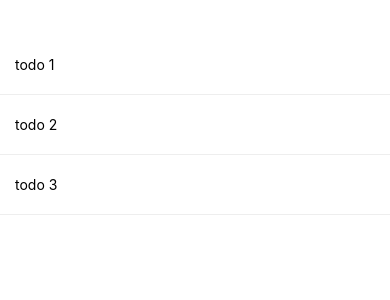
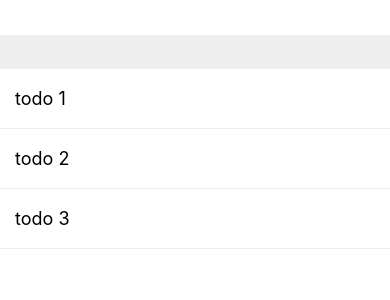
Before and after one commit to lmasucci-gt/Todo-List-App, a React Native app: screen / in a window 390 px wide. Shown: the top 300 px of the page. Built offline with nearby package versions, Linux system fonts and the light colour scheme.

Commit message:
Se crea componente Input para recibir descripcion del Todo. Se crea action submit para pushear el todo al state

```diff
--- a/src/actions-types/todos.js
+++ b/src/actions-types/todos.js
@@ -1,3 +1,4 @@
 
 
 export const COMPLETE = 'COMPLETE'
+export const SUBMIT = 'SUBMIT'
--- /dev/null
+++ b/src/components/Input.js
@@ -0,0 +1,19 @@
+import React from "react";
+import { TextInput, StyleSheet } from 'react-native';
+
+const Input = ({ onChange, value, onSubmit }) => {
+    return (
+        <TextInput onSubmitEditing={onSubmit} onChangeText={onChange} value={value} style={styles.input} />
+    )
+}
+
+const styles = StyleSheet.create({
+    input: {
+        backgroundColor: '#eee',
+        height: 34,
+        alignSelf: 'stretch',
+        padding: 5,
+    }
+})
+
+export default Input
--- a/src/components/ListItem.js
+++ b/src/components/ListItem.js
@@ -5,9 +5,9 @@ export default ({ desc, onPress, completed }) => {
   return (
     <TouchableOpacity onPress={onPress} style={styles.container}>
 
-      {!completed
-      ? <Text styles={[styles.text, styles.strike]}>{desc}</Text>
-      : <Text styles={styles.text}>{desc}</Text>
+      {completed
+      ? <Text style={[styles.text, styles.strike]}>{desc}</Text>
+      : <Text style={styles.text}>{desc}</Text>
     }
 
     </TouchableOpacity>
--- a/src/index.js
+++ b/src/index.js
@@ -1,21 +1,38 @@
-import React from "react";
+import React, { useState } from "react";
 import { StyleSheet, View, FlatList } from "react-native";
 import { connect } from 'react-redux'
-import { complete } from './reducers/todos'
+import { complete, submit } from './reducers/todos'
+import Input from './components/Input'
 import ListItem from './components/ListItem'
 
 const mapStateToProps = state => {
-  console.log("state", state)
   return {data: state.todos}
 }
 
 const mapDispatchToProps = dispatch => ({
-  complete: () => dispatch(complete(id))
+  complete: (id) => dispatch(complete(id)),
+  submit: (val) => dispatch(submit(val)),
 })
 
-const App = ({data, complete}) => {
+const App = ({data, complete, submit}) => {
+
+  //states
+  const [titleValue, setTitleValue] = useState('');
+  const [value, setDescValue] = useState('');
+
+  const handleDesc = (val) => {
+    console.log(val)
+    setDescValue(val)
+  }
+
+  const handleSubmit = () => {
+    submit(value)
+    setDescValue('')
+  }
+
   return (
     <View style={styles.container}>
+      <Input onChange={handleDesc} value={value} onSubmit={handleSubmit} />
       <FlatList
       style={styles.list}
       data={data}
--- a/src/reducers/todos.js
+++ b/src/reducers/todos.js
@@ -1,5 +1,6 @@
-import { COMPLETE } from '../actions-types/todos';
+import { COMPLETE, SUBMIT } from '../actions-types/todos';
 
+//Persistencia de datos en memoria
 const initialState = [
   { id: 1, desc: "todo 1", completed: false },
   { id: 2, desc: "todo 2", completed: false },
@@ -11,11 +12,22 @@ export const complete = id => ({
   payload: id,
 });
 
+export const submit = text => ({
+  type: SUBMIT,
+  payload: {
+    id: Math.random().toString(36),
+    desc: text,
+    completed: false,
+  }
+});
+
 export default (state = initialState, action) => {
   switch (action.type) {
     case COMPLETE:
-      console.log(action)
+      console.log("disparando action")
       return state.map(x => x.id === action.payload ? ({...x, completed: !x.completed}): x)
+    case SUBMIT:
+      return [action.payload].concat(state);
     default:
       return state;
   }
```
